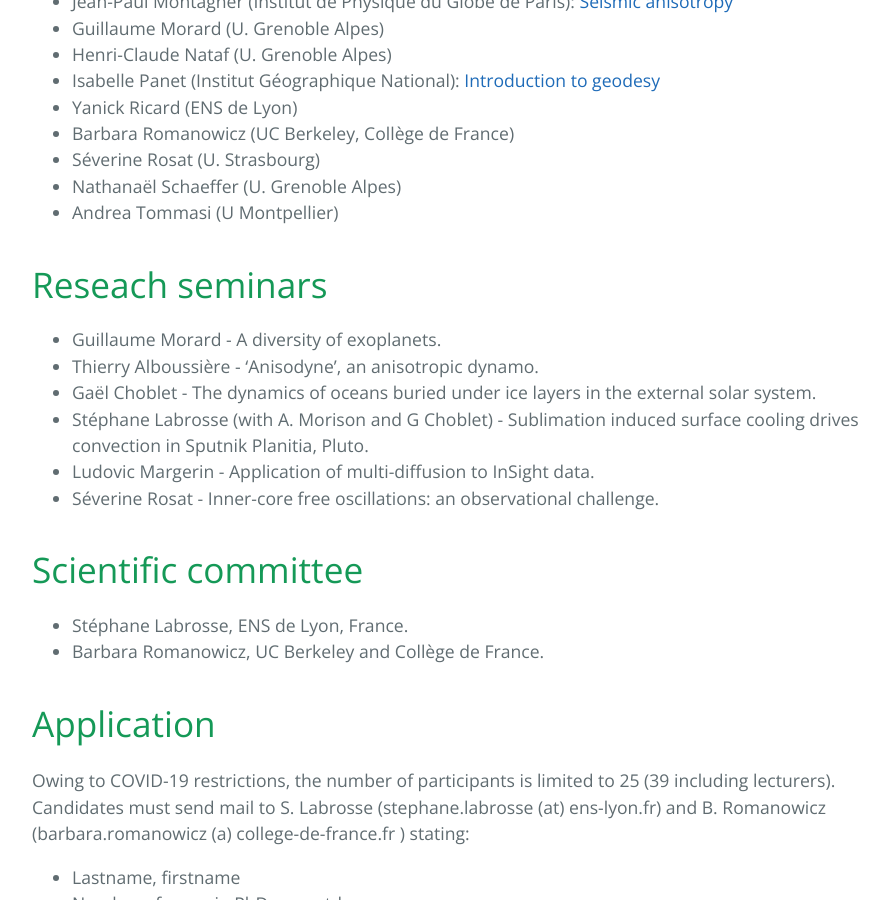
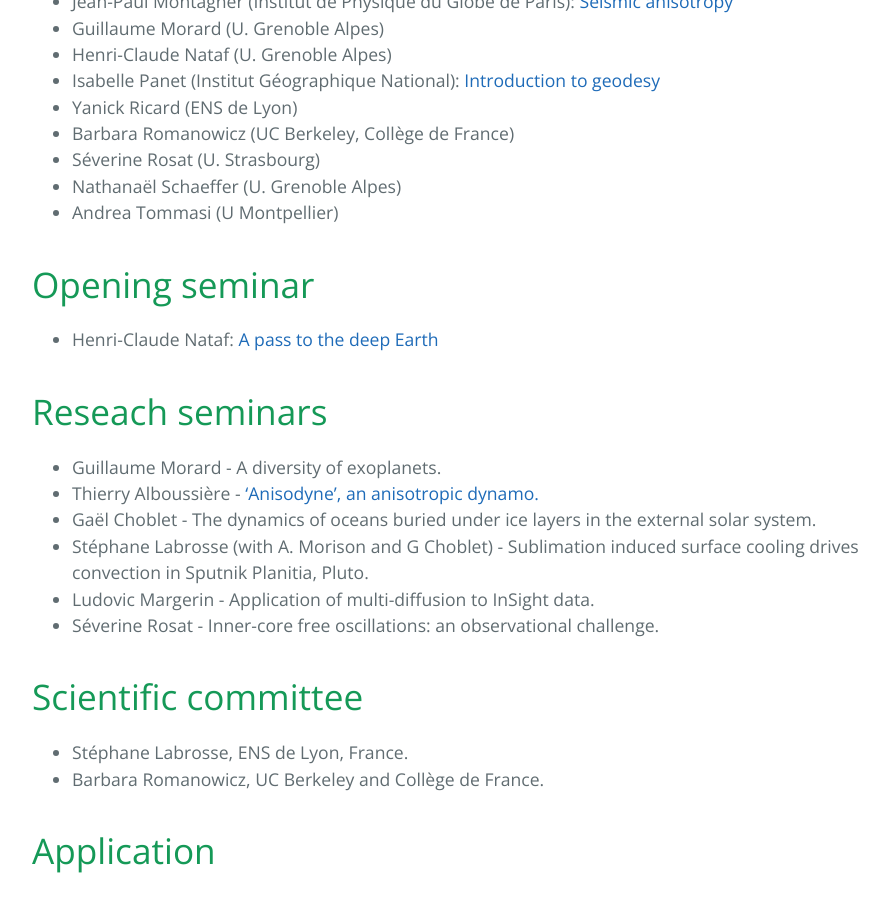
Before and after one commit to GeophysicsHouches2021/GeophysicsHouches2021.github.io, a Jekyll site: the page built from index.md, in a window 1280 px wide and 900 px high, scrolled down 1485 px. Shown: the whole window, without its empty margins (192-1081 px from the left). Built offline with Jekyll 4.4.1, drawn with Linux system fonts in a browser that asks for light colours.

Commit message:
adds Thierry's and HCl's seminars

```diff
--- a/index.md
+++ b/index.md
@@ -54,10 +54,13 @@ organised.
 * Nathanaël Schaeffer (U. Grenoble Alpes)
 * Andrea Tommasi (U Montpellier)
 
+# Opening seminar
+* Henri-Claude Nataf: [A pass to the deep Earth](http://perso.ens-lyon.fr/stephane.labrosse/Lectures/Pass_to_the_Deep_Earth_Nataf_210705_dark.pdf)
+
 # Reseach seminars
 
 * Guillaume Morard - A diversity of exoplanets.
-* Thierry Alboussière - 'Anisodyne', an anisotropic dynamo.
+* Thierry Alboussière - ['Anisodyne', an anisotropic dynamo.](http://perso.ens-lyon.fr/stephane.labrosse/Lectures/Anisodyne.pdf)
 * Gaël Choblet - The dynamics of oceans buried under ice layers in the
 external solar system.
 * Stéphane Labrosse (with A. Morison and G Choblet) - Sublimation induced surface cooling drives convection in Sputnik Planitia, Pluto.
```
